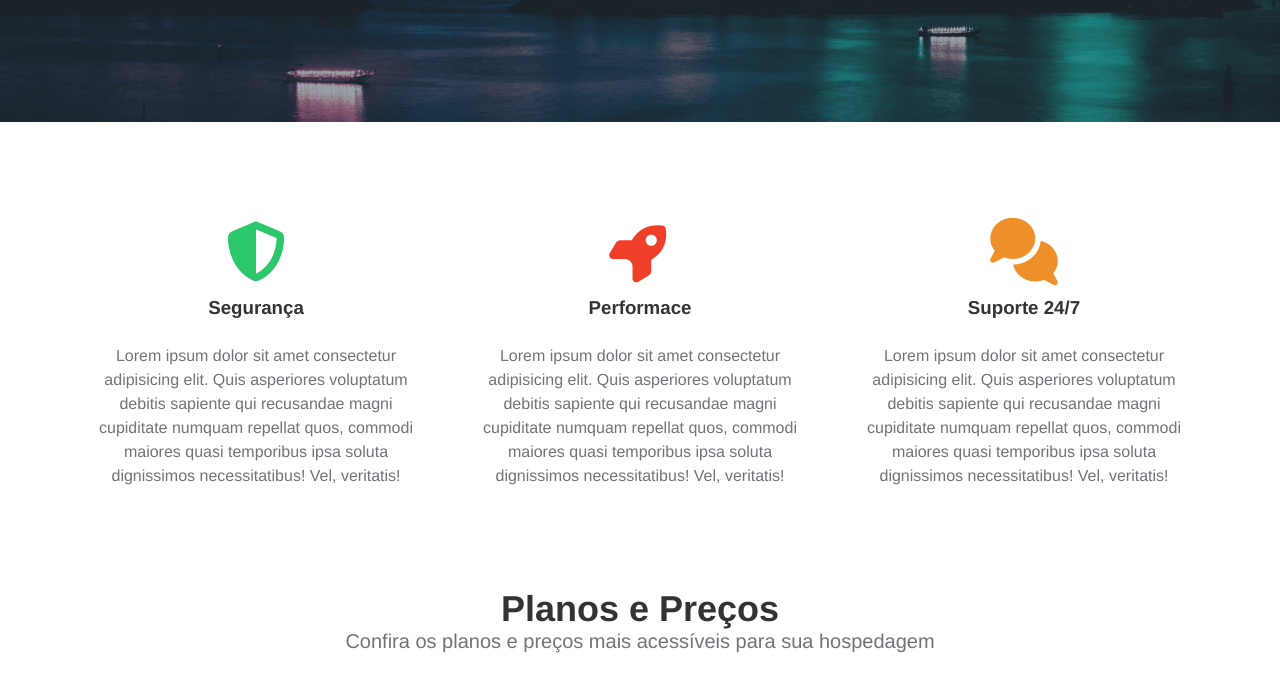
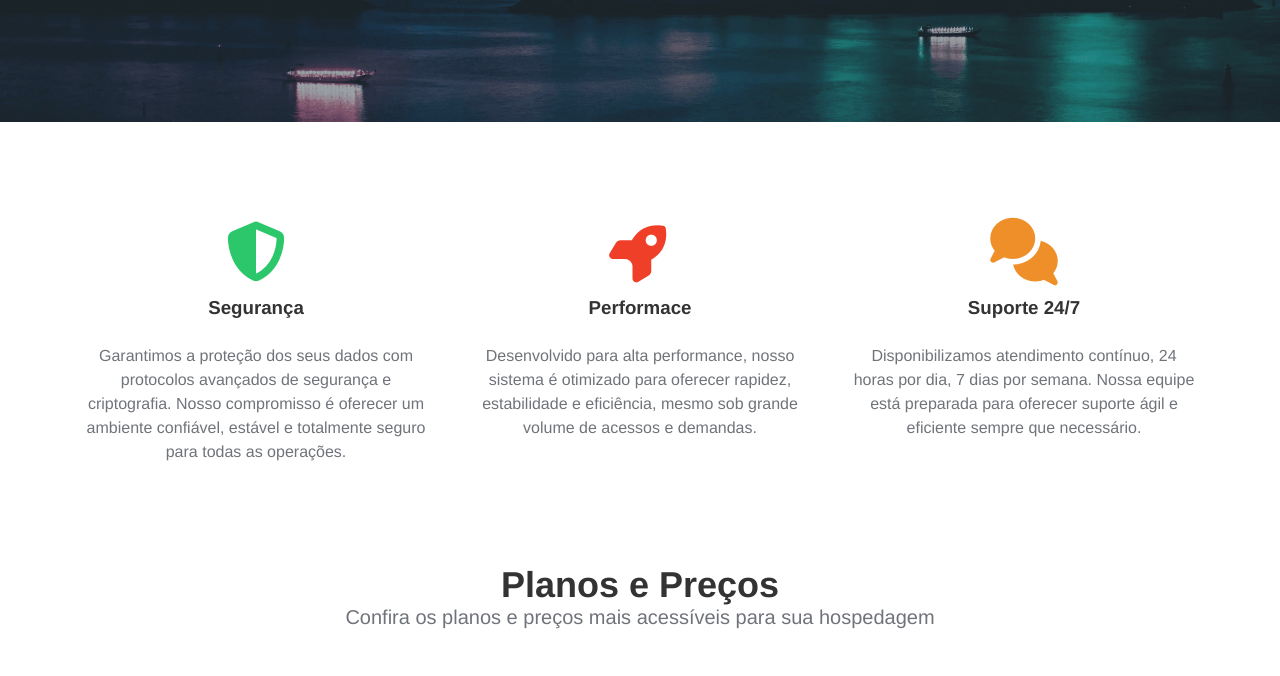
Before and after one commit to gabriel-gomes7/HDC-host, a plain HTML site: page index.html in a window 1280 px wide. Shown: the part 377-1053 px from the top of the page. Drawn offline with Linux system fonts and the light colour scheme.

Commit message:
editando lorem

```diff
--- a/index.html
+++ b/index.html
@@ -39,25 +39,19 @@
                     <li>
                         <i class="fas fa-shield-alt"></i>
                         <h3>Segurança</h3>
-                        <p>Lorem ipsum dolor sit amet consectetur adipisicing elit. Quis asperiores voluptatum debitis
-                            sapiente qui recusandae magni cupiditate numquam repellat quos, commodi maiores quasi
-                            temporibus ipsa soluta dignissimos necessitatibus! Vel, veritatis!
+                        <p>Garantimos a proteção dos seus dados com protocolos avançados de segurança e criptografia. Nosso compromisso é oferecer um ambiente confiável, estável e totalmente seguro para todas as operações.
                         </p>
                     </li>
                     <li>
                         <i class="fas fa-rocket"></i>
                         <h3>Performace</h3>
-                        <p>Lorem ipsum dolor sit amet consectetur adipisicing elit. Quis asperiores voluptatum debitis
-                            sapiente qui recusandae magni cupiditate numquam repellat quos, commodi maiores quasi
-                            temporibus ipsa soluta dignissimos necessitatibus! Vel, veritatis!
+                        <p>Desenvolvido para alta performance, nosso sistema é otimizado para oferecer rapidez, estabilidade e eficiência, mesmo sob grande volume de acessos e demandas.
                         </p>
                     </li>
                     <li>
                         <i class="fas fa-comments"></i>
                         <h3>Suporte 24/7</h3>
-                        <p>Lorem ipsum dolor sit amet consectetur adipisicing elit. Quis asperiores voluptatum debitis
-                            sapiente qui recusandae magni cupiditate numquam repellat quos, commodi maiores quasi
-                            temporibus ipsa soluta dignissimos necessitatibus! Vel, veritatis!
+                        <p>Disponibilizamos atendimento contínuo, 24 horas por dia, 7 dias por semana. Nossa equipe está preparada para oferecer suporte ágil e eficiente sempre que necessário.
                         </p>
                     </li>
                 </ul>
```
